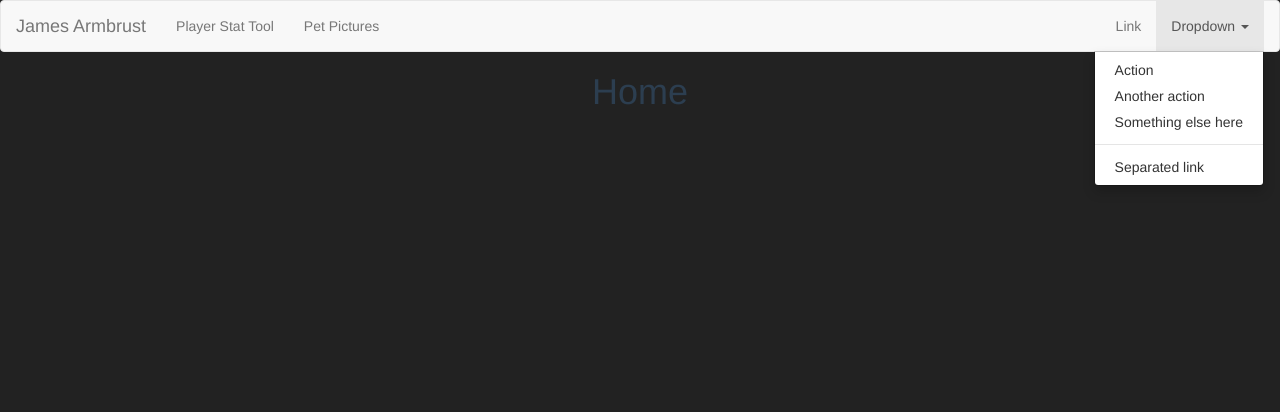
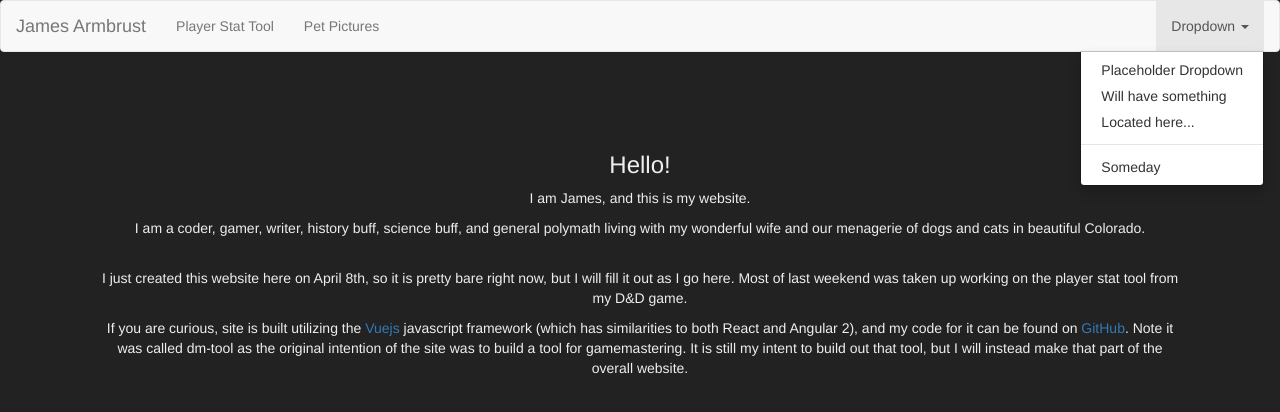
Before and after one commit to jarmbrust/dm-tool, a Vue app: page / in a window 1280 px wide. Both pictures are taken after a click on the button "Dropdown". Shown: the top 412 px of the page. Built offline with nearby package versions, Linux system fonts and the light colour scheme.

Commit message:
home page text

```diff
--- a/index.html
+++ b/index.html
@@ -2,7 +2,7 @@
 <html>
   <head>
     <meta charset="utf-8">
-    <title>DM Tool</title>
+    <title>James Armbrust</title>
     <link rel="stylesheet" href="https://maxcdn.bootstrapcdn.com/bootstrap/3.3.7/css/bootstrap.min.css"
           integrity="sha384-BVYiiSIFeK1dGmJRAkycuHAHRg32OmUcww7on3RYdg4Va+PmSTsz/K68vbdEjh4u" crossorigin="anonymous">
   </head>
--- a/src/components/Header.vue
+++ b/src/components/Header.vue
@@ -11,15 +11,14 @@
           <router-link to="/PetPictures" activeClass="active" tag="li"><a>Pet Pictures</a></router-link>
         </ul>
         <ul class="nav navbar-nav navbar-right">
-          <li><a href="#">Link</a></li>
           <li class="dropdown">
             <a href="#" class="dropdown-toggle" data-toggle="dropdown" role="button" aria-haspopup="true" aria-expanded="false">Dropdown <span class="caret"></span></a>
             <ul class="dropdown-menu">
-              <li><a href="#">Action</a></li>
-              <li><a href="#">Another action</a></li>
-              <li><a href="#">Something else here</a></li>
+              <li><a href="#">Placeholder Dropdown</a></li>
+              <li><a href="#">Will have something</a></li>
+              <li><a href="#">Located here...</a></li>
               <li role="separator" class="divider"></li>
-              <li><a href="#">Separated link</a></li>
+              <li><a href="#">Someday</a></li>
             </ul>
           </li>
         </ul>
--- a/src/components/Home.vue
+++ b/src/components/Home.vue
@@ -1,9 +1,30 @@
 <template>
-  <h1>Home</h1>
+  <div class="description">
+    <h3>Hello!</h3>
+    <p>
+      I am James, and this is my website.
+    </p>
+    <p>
+      I am a coder, gamer, writer, history buff, science buff, and general polymath living with my wonderful wife and our menagerie of dogs and cats in beautiful Colorado.
+    </p>
+    <br/>
+    <p>
+      I just created this website here on April 8th, so it is pretty bare right now, but I will fill it out as I go here.  Most of last weekend was taken up working on the player stat tool from my D&D game.
+    </p>
+    <p>
+      If you are curious, site is built utilizing the <a href="https://vuejs.org/">Vuejs</a> javascript framework (which has similarities to both React and Angular 2), and my code for it can be found on <a href="https://github.com/jarmbrust/dm-tool">GitHub</a>. Note it was called dm-tool as the original intention of the site was to build a tool for gamemastering.  It is still my intent to build out that tool, but I will instead make that part of the overall website.
+    </p>
+
+
+  </div>
 </template>
 
 <script>
 </script>
 
-<style>
+<style scoped>
+  .description {
+    margin: 100px;
+    color: #EEE;
+  }
 </style>
```
